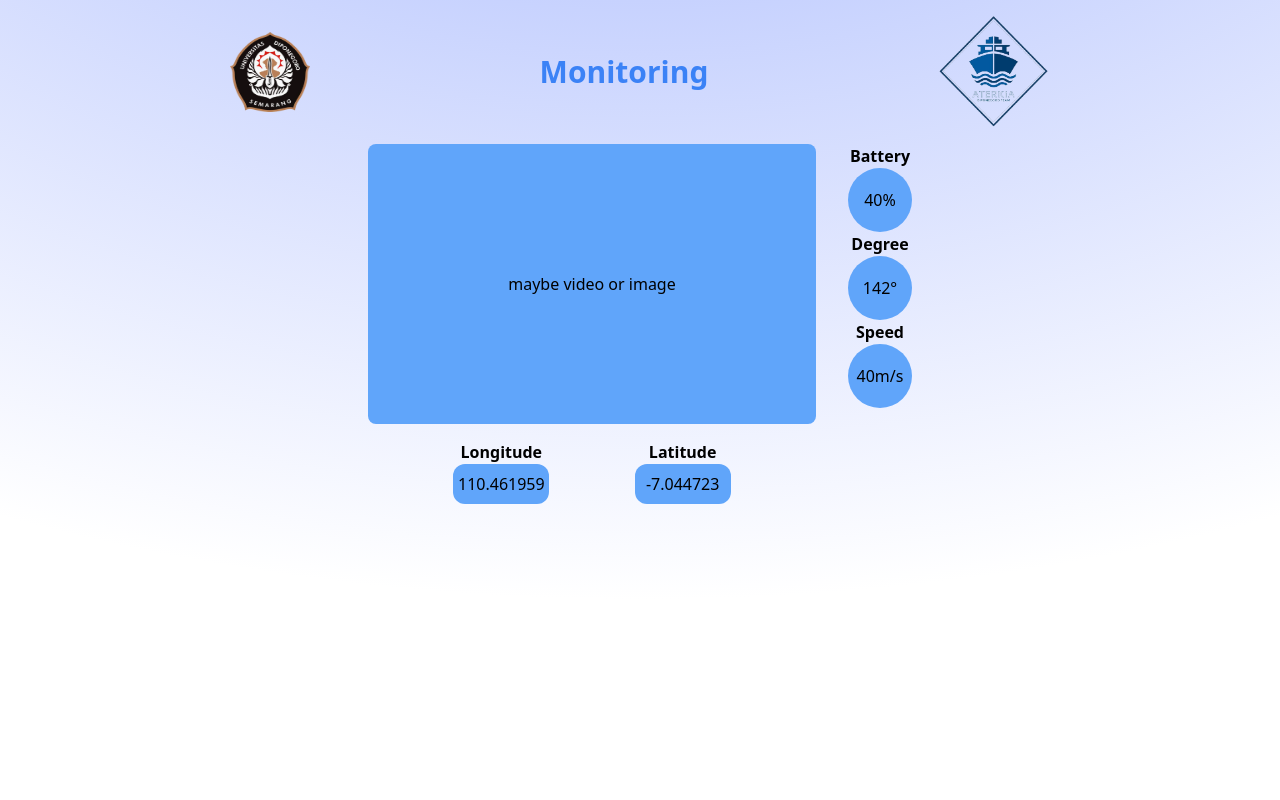
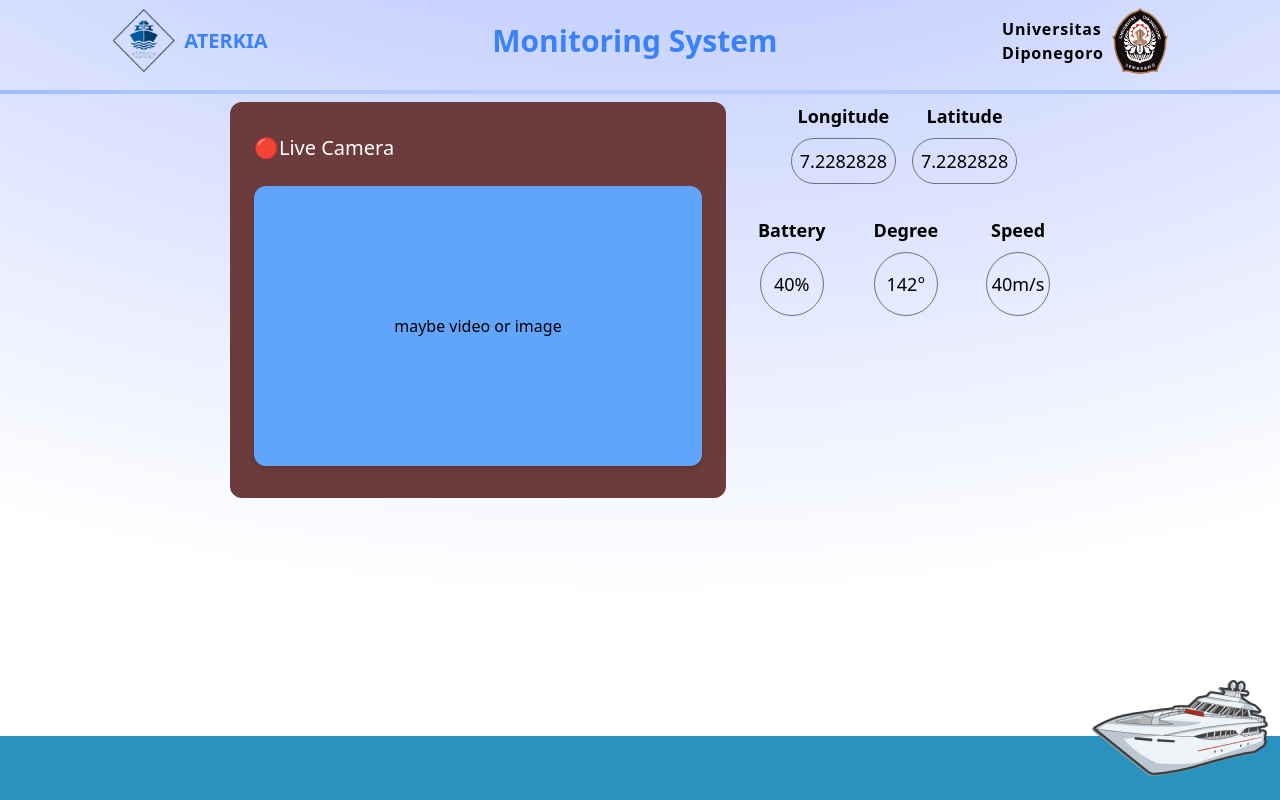
Before and after one commit to princeofverry/monitoring, a React (Vite) app: page / in a window 1280 px wide. Built offline with nearby package versions, Linux system fonts and the light colour scheme.

Commit message:
fix style

```diff
--- a/src/App.jsx
+++ b/src/App.jsx
@@ -1,26 +1,17 @@
 import './App.css'
 import Circular from './components/circular'
+import Footer from './components/footer'
+import Navbar from './components/navbar'
 
 function App() {
   return (
     <>
       <div className="relative h-screen w-screen overflow-hidden">
         <div className="absolute inset-0 h-full w-full bg-background [background:radial-gradient(125%_125%_at_50%_-50%,#c7d2fe_40%,transparent_100%)] dark:[background:radial-gradient(125%_125%_at_50%_-50%,#6366f136_40%,transparent_100%)]"></div>
-        <div className="relative flex flex-row items-center justify-evenly py-4">
-          <div className='flex flex-col items-center font-semibold'>
-            <img src="/undip.png" alt="logo-undip" className='md:w-20 md:h-20 w-16' />
-            {/* <p className='md:text-base text-xs'>Universitas Diponegoro</p> */}
-          </div>
-          <h1 className='text-center md:text-3xl text-xl font-bold text-blue-500'>Monitoring</h1>
-          <div className='flex flex-col items-center font-semibold'>
-            <img src="/aterkia.png" alt="logo-ater" className='md:w-28 md:h-28 w-16' />
-            {/* <p className='md:text-base text-xs'>Aterkia</p> */}
-          </div>
-        </div>
+        <Navbar />
         <div className="relative z-10">
           <Circular />
         </div>
-
       </div>
     </>
   )
--- a/src/components/circular.jsx
+++ b/src/components/circular.jsx
@@ -1,53 +1,52 @@
 import React from "react";
-import { CircularProgressbar, buildStyles } from "react-circular-progressbar";
 import "react-circular-progressbar/dist/styles.css";
+import Footer from "./footer";
+import MonitoringCam from "./monitoring";
 
 const Circular = () => {
-  const speed = 40; // nilai speed dalam persentase
 
   return (
     <>
-      <div className="flex flex-row justify-center gap-8 md:text-base text-xs">
-        <div>
-          <div className="sm:w-[35vw] h-[35vh] bg-blue-400 flex items-center justify-center rounded-lg">
-            maybe video or image
-          </div>
-          <div className="flex justify-evenly py-4 md:gap-0 gap-4">
-            <div className="flex flex-col items-center">
-              <p className="font-semibold">Longitude</p>
-              <div className="bg-blue-400 md:w-24 w-20 h-10 rounded-xl flex items-center justify-center">
-                110.461959
+      <div className="flex md:flex-row flex-col justify-center md:gap-8 ">
+        <MonitoringCam />
+        <div className="flex flex-col items-center md:gap-8">
+          <div className="flex flex-row gap-4">
+            <div className="flex flex-col items-center text-lg">
+              <h1 className="font-semibold mb-2">Longitude</h1>
+              <div className="border border-gray-500 rounded-3xl p-2">
+                7.2282828
               </div>
             </div>
-            <div className="flex flex-col items-center">
-              <p className="font-semibold">Latitude</p>
-              <div className="bg-blue-400 md:w-24 w-20 h-10 rounded-xl flex items-center justify-center">
-                -7.044723
+            <div className="flex flex-col items-center text-lg">
+              <h1 className="font-semibold mb-2">Latitude</h1>
+              <div className="border border-gray-500 rounded-3xl p-2">
+                7.2282828
               </div>
             </div>
           </div>
-        </div>
-        <div className="flex flex-col">
-          <div className="flex flex-col items-center">
+          <div className="flex flex-row gap-x-12 text-lg">
+            <div className="flex flex-col items-center gap-2">
               <p className="font-semibold">Battery</p>
-            <div className="bg-blue-400 w-16 h-16 rounded-full flex items-center justify-center">
+              <div className="border border-gray-500 w-16 h-16 rounded-full flex items-center justify-center">
                 40%
               </div>
             </div>
-          <div className="flex flex-col items-center">
+            <div className="flex flex-col items-center gap-2">
               <p className="font-semibold">Degree</p>
-            <div className="bg-blue-400 w-16 h-16 rounded-full flex items-center justify-center">
+              <div className="border border-gray-500 w-16 h-16 rounded-full flex items-center justify-center">
                 142°
               </div>
             </div>
-          <div className="flex flex-col items-center">
+            <div className="flex flex-col items-center gap-2">
               <p className="font-semibold">Speed</p>
-            <div className="bg-blue-400 w-16 h-16 rounded-full flex items-center justify-center">
+              <div className="border border-gray-500 w-16 h-16 rounded-full flex items-center justify-center">
                 40m/s
               </div>
             </div>
           </div>
         </div>
+      </div>
+      <Footer />
     </>
   );
 };
--- /dev/null
+++ b/src/components/footer.jsx
@@ -0,0 +1,29 @@
+import React from 'react'
+import kapal from '/kapal.png'
+
+const Footer = () => {
+    return (
+        <>
+            <div className="bg-[#2992BE] w-screen h-16 bottom-0 md:fixed md:block hidden">
+                <div className="relative h-full">
+                    <img
+                        src={kapal}
+                        alt="kapal"
+                        className="absolute bottom-0 right-0 transform"
+                        height={100}
+                    />
+                </div>
+                {/* <div className="relative h-full">
+                    <img
+                        src={kapal}
+                        alt="kapal"
+                        className="absolute bottom-14 left-0 scale-x-[-1] transform"
+                        height={100}
+                    />
+                </div> */}
+            </div>
+        </>
+    )
+}
+
+export default Footer
--- /dev/null
+++ b/src/components/monitoring.jsx
@@ -0,0 +1,16 @@
+import React from 'react'
+
+const MonitoringCam = () => {
+    return (
+        <div>
+            <div className="bg-[#6C3B3B] px-6 py-8 rounded-xl">
+                <h1 className="mb-6 text-xl text-white font-medium">🔴Live Camera</h1>
+                <div className="sm:w-[35vw] h-[35vh] bg-blue-400 shadow-md flex items-center justify-center rounded-xl">
+                    maybe video or image
+                </div>
+            </div>
+        </div>
+    )
+}
+
+export default MonitoringCam
--- /dev/null
+++ b/src/components/navbar.jsx
@@ -0,0 +1,22 @@
+import React from 'react'
+
+const Navbar = () => {
+    return (
+        <>
+            <div className="relative flex flex-row items-center justify-around py-2">
+                <div className='flex flex-row items-center font-semibold gap-2'>
+                    <img src="/aterkia.png" alt="logo-ater" className='md:w-16 md:h-16 w-16' />
+                    <p className='md:text-xl text-xs md:block hidden text-blue-500 font-semibold'>ATERKIA</p>
+                </div>
+                <h1 className='text-center md:text-3xl text-xl font-bold text-blue-500'>Monitoring System</h1>
+                <div className='flex flex-row items-center font-semibold gap-2'>
+                    <p className='md:text-base md:block hidden text-2xl tracking-wider'>Universitas <br /> Diponegoro</p>
+                    <img src="/undip.png" alt="logo-undip" className='w-14' />
+                </div>
+            </div>
+            <hr className="border-t-4 border-blue-400 my-2" />
+        </>
+    )
+}
+
+export default Navbar
```
Also changed, not shown: public/kapal.png (added). Lines whose indentation alone changed are shown as unchanged.
